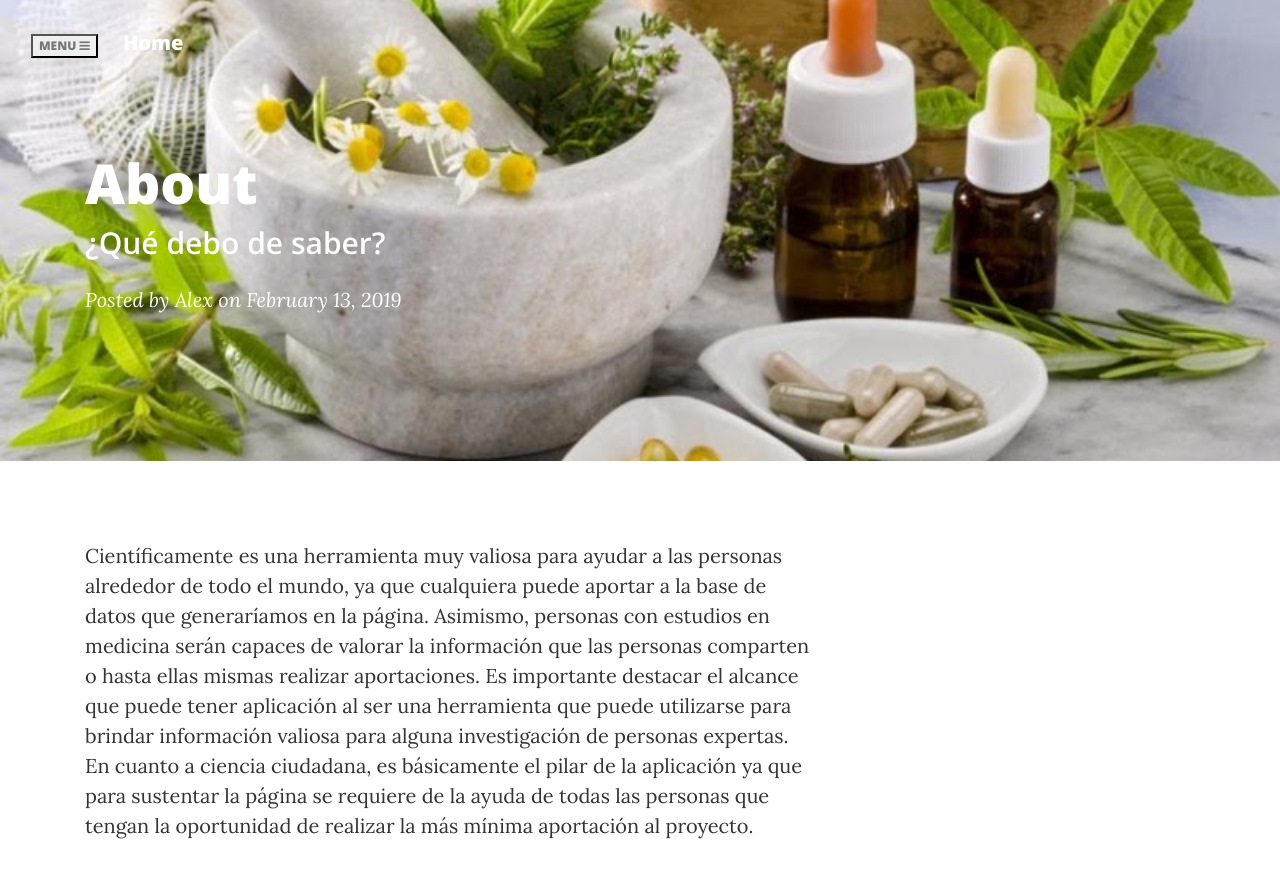
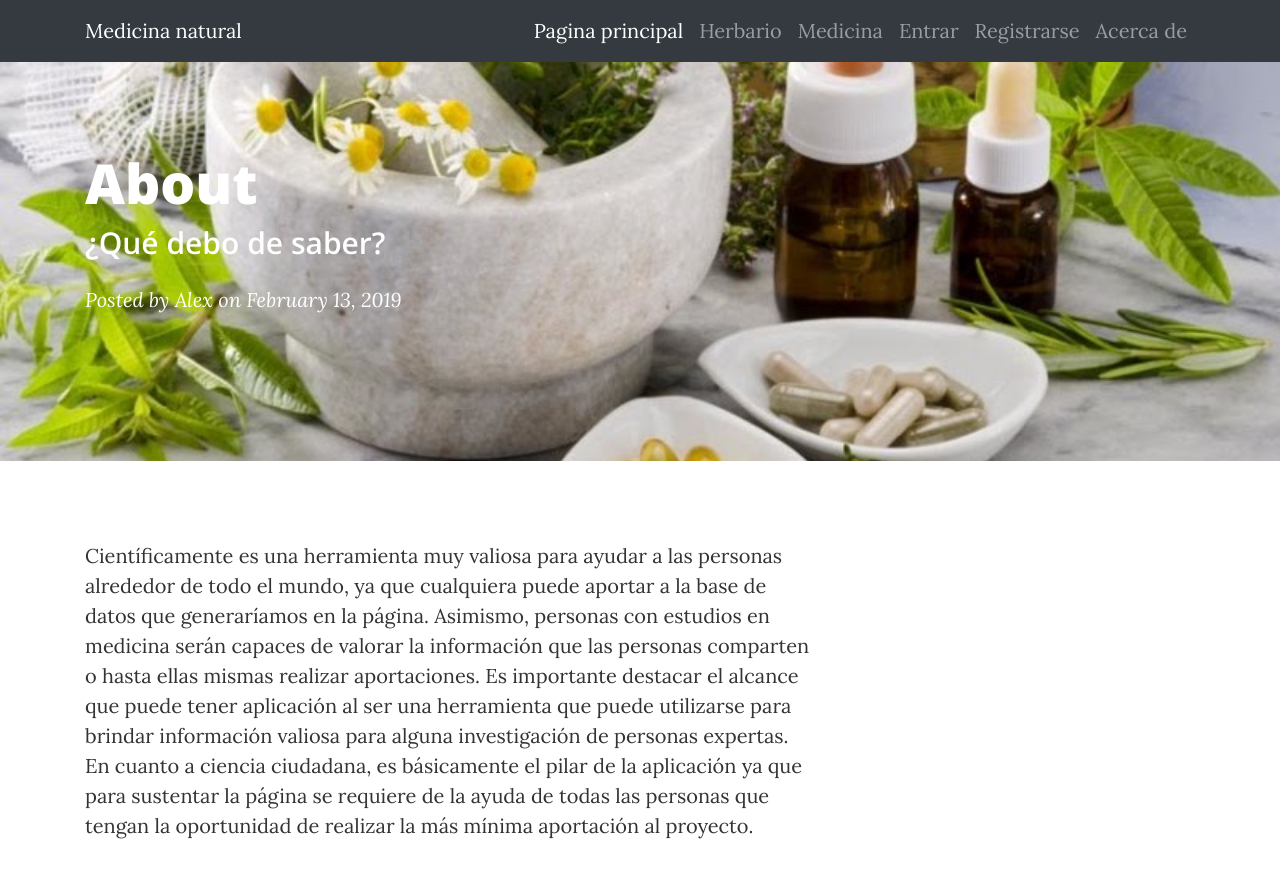
Before and after one commit to SandraAlcaraz/WebDevelopment, a website: page firstVersion/Publico/about-page.html in a window 1280 px wide. Shown: the top 874 px of the page. Drawn offline with nearby package versions, Linux system fonts and the light colour scheme.

Commit message:
links y ortografia, e imagen de pagina principal

```diff
--- a/firstVersion/Publico/about-page.html
+++ b/firstVersion/Publico/about-page.html
@@ -34,37 +34,37 @@
 <body>
 
     <!-- Navigation -->
-    <nav class="navbar navbar-default navbar-custom navbar-fixed-top">
-        <div class="container-fluid">
-            <!-- Brand and toggle get grouped for better mobile display -->
-            <div class="navbar-header page-scroll">
-                <button type="button" class="navbar-toggle" data-toggle="collapse" data-target="#bs-example-navbar-collapse-1">
-                    <span class="sr-only">Toggle navigation</span>
-                    Menu <i class="fa fa-bars"></i>
+    <nav class="navbar navbar-expand-lg navbar-dark bg-dark fixed-top">
+      <div class="container">
+        <a class="navbar-brand" href="#">Medicina natural</a>
+        <button class="navbar-toggler" type="button" data-toggle="collapse" data-target="#navbarResponsive" aria-controls="navbarResponsive" aria-expanded="false" aria-label="Toggle navigation">
+          <span class="navbar-toggler-icon"></span>
         </button>
-                <a class="navbar-brand" href="index.html">Home</a>
-            </div>
-
-            <!-- Collect the nav links, forms, and other content for toggling -->
-            <div class="collapse navbar-collapse" id="bs-example-navbar-collapse-1">
-                <ul class="nav navbar-nav navbar-right">
-                    <li>
-                        <a href="index.html">Home</a>
+        <div class="collapse navbar-collapse" id="navbarResponsive">
+          <ul class="navbar-nav ml-auto">
+            <li class="nav-item active">
+              <a class="nav-link" href="index.html">Pagina principal
+                <span class="sr-only">(current)</span>
+              </a>
             </li>
-                    <li>
-                        <a href="about.html">About</a>
+            <li class="nav-item">
+              <a class="nav-link" href="herbario.html">Herbario</a>
             </li>
-                    <li>
-                        <a href="post.html">Sample Post</a>
+            <li class="nav-item">
+              <a class="nav-link" href="medicina.html">Medicina</a>
             </li>
-                    <li>
-                        <a href="contact.html">Contact</a>
+                  <li class="nav-item">
+              <a class="nav-link" href="login.html">Entrar</a>
+            </li>
+                  <li class="nav-item">
+              <a class="nav-link" href="registro.html">Registrarse</a>
+            </li>
+            <li class="nav-item">
+              <a class="nav-link" href="about-page.html">Acerca de</a>
             </li>
           </ul>
         </div>
-            <!-- /.navbar-collapse -->
       </div>
-        <!-- /.container -->
     </nav>
 
     <!-- Page Header -->
--- a/firstVersion/css/landing-page.css
+++ b/firstVersion/css/landing-page.css
@@ -21,7 +21,7 @@ h6 {
 header.masthead {
   position: relative;
   background-color: #343a40;
-  background: url("../img/bg-masthead.jpg") no-repeat center center;
+  background: url("../img/medicina-natural-index.jpg") no-repeat center center;
   background-size: cover;
   padding-top: 8rem;
   padding-bottom: 8rem;
@@ -105,7 +105,7 @@ header.masthead h1 {
 .call-to-action {
   position: relative;
   background-color: #343a40;
-  background: url("../img/bg-masthead.jpg") no-repeat center center;
+  background: url("../img/medicina-natural-index.jpg") no-repeat center center;
   background-size: cover;
   padding-top: 7rem;
   padding-bottom: 7rem;
```
Also changed, not shown: firstVersion/Publico/agave.html (+1 -1 lines), firstVersion/Publico/aloe-vera.html (+1 -1 lines), firstVersion/Publico/eucalipto.html (+1 -1 lines), firstVersion/Publico/herbario.html (+2 -2 lines), firstVersion/Publico/hierbabuena.html (+1 -1 lines), firstVersion/Publico/hiperico.html (+1 -1 lines), firstVersion/Publico/index.html (+7 -7 lines), firstVersion/Publico/login.html (+1 -1 lines), firstVersion/Publico/manzanilla.html (+1 -1 lines), firstVersion/Publico/medicina.html (+1 -1 lines), firstVersion/Publico/registro.html (+1 -1 lines), firstVersion/css/landing-page.min.css, firstVersion/img/medicina-natural-index-2.jpg (added), firstVersion/img/medicina-natural-index-3.jpg (added), 1 more files. Lines whose indentation alone changed are shown as unchanged.
